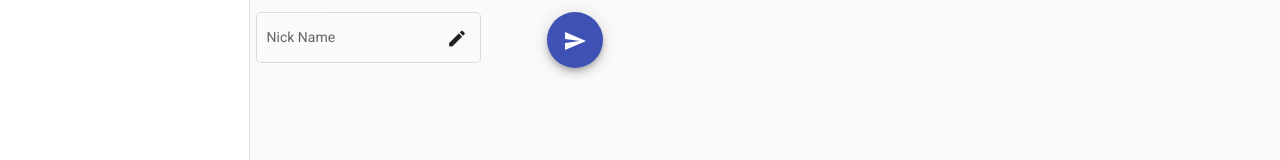
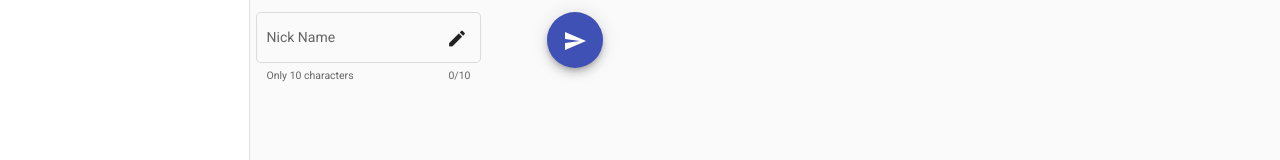
Before and after one commit to MarcosBoscariolo/Angular-Material, an Angular app: page / in a window 1280 px wide. Shown: the part 307-467 px from the top of the page. Built offline with nearby package versions, Linux system fonts and the light colour scheme.

Commit message:
limit of characters input

```diff
--- a/src/app/components/form-field-input/form-field-input.component.html
+++ b/src/app/components/form-field-input/form-field-input.component.html
@@ -33,9 +33,17 @@
     <input
       type="text"
       matInput
+      maxlength="10"
       name="inputNickName"
+      #inNick
       [(ngModel)]="value"
     >
+    <mat-hint align="start">
+      Only {{ inNick.maxLength }} characters
+    </mat-hint>
+    <mat-hint align="end">
+      {{ inNick.value.length }}/{{ inNick.maxLength }}
+    </mat-hint>
     <button
       *ngIf="value"
       matSuffix
```
